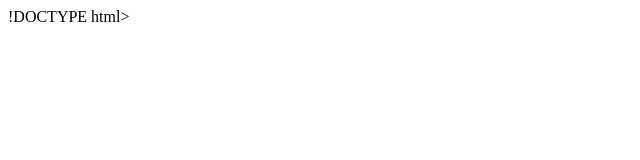
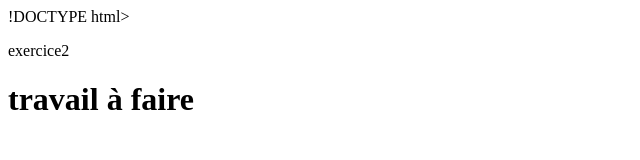
Before and after one commit to Mouminatou/git-gitflow-solo, a plain HTML site: page index.html in a window 1280 px wide. Shown: the whole page, without its empty margins (0-640 px from the left). Drawn offline with Linux system fonts and the light colour scheme.

Commit message:
Revert "contenu index.html supprimer"
This reverts commit 424956e834e7976dcec6616126763437ba82311b.

```diff
--- a/index.html
+++ b/index.html
@@ -6,7 +6,7 @@
     <title>Document</title>
 </head>
 <body>
-
-
+    <p>exercice2</p>
+    <h1>travail à faire</h1>
 </body>
 </html>
```
